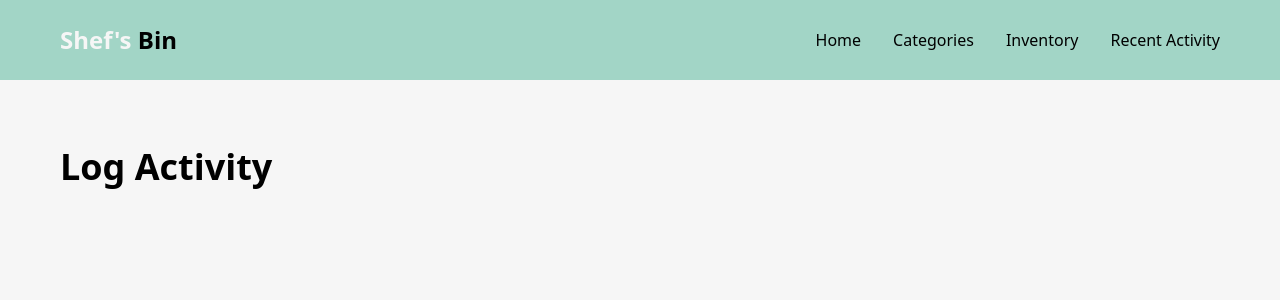
After one commit to gjyannDev/shef-bin, a Node server app: page /log in a window 1280 px wide. The commit adds this page. Shown: the top 300 px of the page. Run offline with Node 20, Linux system fonts and the light colour scheme; data that the repository does not hold is empty; style sheets or scripts are compiled from the project's sources; some libraries are stand-ins or nearby versions.

Commit message:
feat: able to fetch and display the logs activity

```diff
--- a/src/index.ts
+++ b/src/index.ts
@@ -3,9 +3,10 @@ import express from "express";
 import path, { dirname } from "path";
 import { fileURLToPath } from "url";
 import category_router from "./routers/category/category.router.js";
+import homepage_router from "./routers/homepage.routers.js";
 import items_router from "./routers/items/items.router.js";
+import log_router from "./routers/recentActivity/log.routers.js";
 import { connectToDatabase } from "./services/db/mongo.connection.js";
-import homepage_router from "./routers/homepage.routers.js";
 
 dotenv.config();
 
@@ -30,6 +31,7 @@ app.use("/", homepage_router);
 //Other routers
 app.use("/categories", category_router);
 app.use("/items", items_router);
+app.use("/", log_router);
 
 //Connecting to mongoDB
 connectToDatabase().then(() => {
--- /dev/null
+++ b/src/views/pages/logActivity.ejs
@@ -0,0 +1,27 @@
+<!DOCTYPE html>
+<html lang="en">
+  <head>
+    <meta charset="UTF-8" />
+    <meta name="viewport" content="width=device-width, initial-scale=1.0" />
+    <title>Recent Activity</title>
+    <link rel="stylesheet" href="/output.css" />
+  </head>
+  <body class="bg-[var(--base-white)] text-[var(--base-black)]">
+    <%- include('../partials/header') %>
+    <main class="container flex flex-col gap-8 mx-auto px-15 mt-16">
+      <h1 class="font-extrabold text-4xl max-w-lg leading-[1.3]">
+        Log Activity
+      </h1>
+      <div class="flex flex-col gap-4">
+        <% logs.forEach(activity => { %>
+        <div
+          class="flex justify-between gap-4 border py-5 px-4 rounded-lg shadow-md"
+        >
+          <p class=""><%= activity.details %></p>
+          <p class=""><%= activity.formattedTime %></p>
+        </div>
+        <% }); %>
+      </div>
+    </main>
+  </body>
+</html>
--- a/src/views/partials/header.ejs
+++ b/src/views/partials/header.ejs
@@ -9,7 +9,7 @@
     </div>
     <ul class="flex gap-8">
       <li>
-        <a href="">Home</a>
+        <a href="/">Home</a>
       </li>
       <li>
         <a href="">Categories</a>
@@ -18,7 +18,7 @@
         <a href="">Inventory</a>
       </li>
       <li>
-        <a href="">Recent Activity</a>
+        <a href="/log">Recent Activity</a>
       </li>
     </ul>
   </nav>
```
Also changed, not shown: src/controllers/logActivity/log.controllers.ts (added, +20 -0 lines), src/routers/recentActivity/log.routers.ts (added, +8 -0 lines), src/services/log.services.ts (added, +11 -0 lines), src/views/index.ejs (+1 -7 lines), src/utils/logActivity.ts (line endings or trailing spaces).
